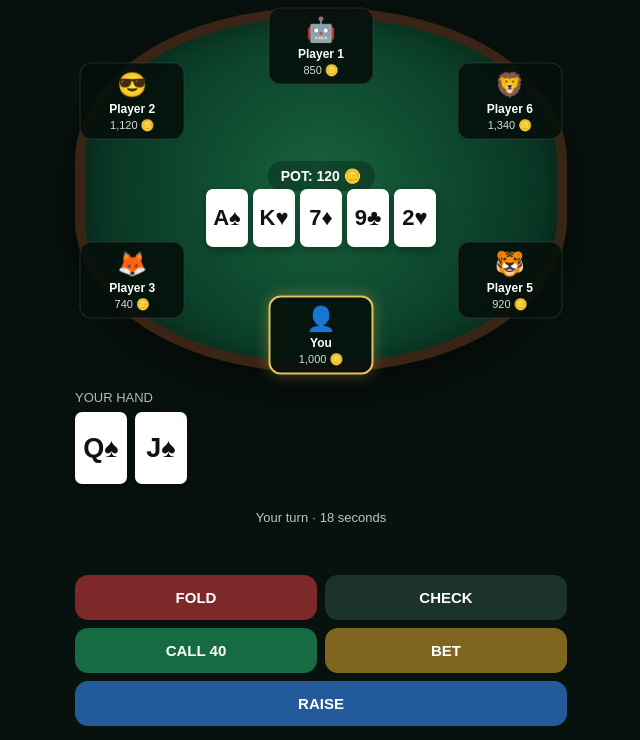
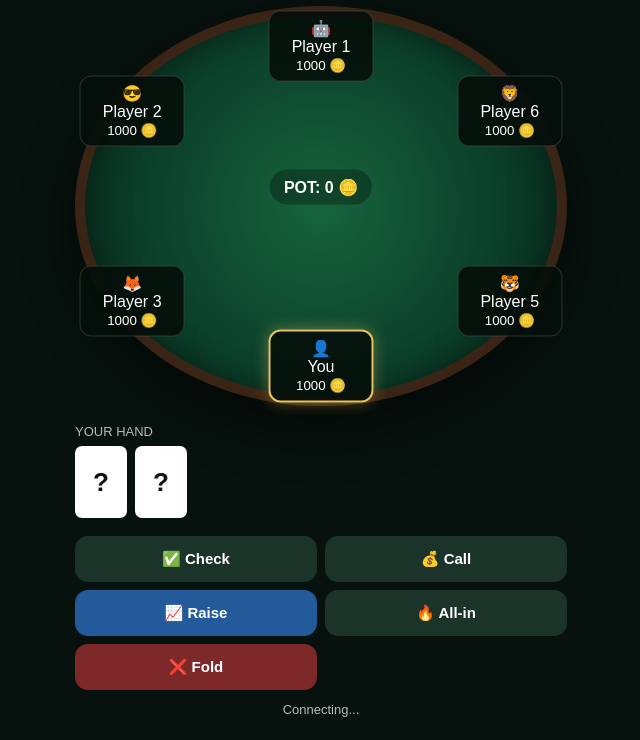
Before and after one commit to armanizadi1400-cmyk/-telegram-poker-bot, a plain HTML site: page web/index.html in a window 1280 px wide. Shown: the part 60-800 px from the top of the page, without its empty margins (319-959 px from the left). Drawn offline with Linux system fonts and the light colour scheme; a script that the page names is missing.

Commit message:
Update index.html

```diff
--- a/web/index.html
+++ b/web/index.html
@@ -1,81 +1,84 @@
 <!DOCTYPE html>
 <html lang="en">
 <head>
-  <meta charset="UTF-8" />
+    <meta charset="UTF-8">
     <meta
         name="viewport"
-    content="width=device-width, initial-scale=1.0, maximum-scale=1.0, user-scalable=no"
-  />
+        content="width=device-width, initial-scale=1.0,
+        maximum-scale=1.0, user-scalable=no"
+    >
+
     <title>Telegram Poker</title>
+
+    <script src="https://telegram.org/js/telegram-web-app.js"></script>
+
     <style>
         * {
             box-sizing: border-box;
-      -webkit-tap-highlight-color: transparent;
         }
-    html,
+
         body {
             margin: 0;
-      padding: 0;
-      width: 100%;
-      min-height: 100%;
+            min-height: 100vh;
             background: #07110d;
-      color: #fff;
+            color: white;
             font-family: Arial, sans-serif;
-      overflow-x: hidden;
         }
-    body {
-      min-height: 100vh;
-      display: flex;
-      justify-content: center;
-    }
+
         .app {
-      width: 100%;
             max-width: 520px;
             min-height: 100vh;
+            margin: auto;
             padding: 14px;
-      display: flex;
-      flex-direction: column;
         }
-    .topbar {
+
+        .top {
             display: flex;
             justify-content: space-between;
             align-items: center;
-      margin-bottom: 12px;
+            margin-bottom: 15px;
         }
-    .brand {
-      font-size: 20px;
-      font-weight: 800;
+
+        .logo {
+            font-size: 21px;
+            font-weight: bold;
         }
-    .balance {
-      padding: 8px 12px;
+
+        .chips {
+            background: #14241d;
+            padding: 9px 14px;
             border-radius: 12px;
-      background: #14241d;
-      font-size: 14px;
         }
+
         .table {
             position: relative;
-      width: 100%;
-      aspect-ratio: 1.35;
-      border-radius: 48% / 42%;
-      background: radial-gradient(circle, #17643e 0%, #0c422b 55%, #08291d 100%);
+            height: 400px;
+            border-radius: 50%;
+            background:
+                radial-gradient(
+                    circle,
+                    #17643e,
+                    #0b3e29 60%,
+                    #071f15
+                );
             border: 10px solid #3a2415;
             box-shadow:
-        0 18px 50px rgba(0, 0, 0, 0.45),
-        inset 0 0 30px rgba(0, 0, 0, 0.35);
-      margin: 10px 0 18px;
+                0 20px 50px rgba(0,0,0,.5),
+                inset 0 0 30px rgba(0,0,0,.4);
         }
+
         .pot {
             position: absolute;
-      top: 46%;
+            top: 45%;
             left: 50%;
             transform: translate(-50%, -50%);
-      padding: 7px 13px;
+            background: rgba(0,0,0,.3);
+            padding: 8px 14px;
             border-radius: 20px;
-      background: rgba(0, 0, 0, 0.28);
-      font-size: 14px;
-      font-weight: 700;
+            font-weight: bold;
         }
-    .community {
+
+        .board {
             position: absolute;
             top: 58%;
             left: 50%;
@@ -83,184 +86,258 @@
             display: flex;
             gap: 5px;
         }
+
         .card {
             width: 42px;
             height: 58px;
+            background: white;
+            color: #111;
             border-radius: 7px;
-      background: #fff;
-      color: #111;
             display: flex;
             align-items: center;
             justify-content: center;
-      font-size: 22px;
-      font-weight: 800;
-      box-shadow: 0 4px 8px rgba(0, 0, 0, 0.3);
+            font-size: 20px;
+            font-weight: bold;
         }
+
         .player {
             position: absolute;
             width: 105px;
             padding: 7px;
+            text-align: center;
+            background: rgba(5,15,11,.9);
             border-radius: 12px;
-      background: rgba(5, 15, 11, 0.88);
-      border: 1px solid rgba(255, 255, 255, 0.12);
-      text-align: center;
-      transform: translate(-50%, -50%);
+            border: 1px solid rgba(255,255,255,.15);
+            transform: translate(-50%,-50%);
         }
+
         .player.active {
             border: 2px solid #e7c45b;
-      box-shadow: 0 0 15px rgba(231, 196, 91, 0.35);
+            box-shadow: 0 0 15px rgba(231,196,91,.4);
         }
-    .avatar {
-      font-size: 24px;
+
+        .p1 {
+            top: 8%;
+            left: 50%;
         }
-    .name {
-      margin-top: 3px;
-      font-size: 12px;
-      font-weight: 700;
+
+        .p2 {
+            top: 25%;
+            left: 10%;
         }
-    .chips {
-      margin-top: 3px;
-      font-size: 11px;
-      color: #d8d8d8;
+
+        .p3 {
+            top: 75%;
+            left: 10%;
         }
-    .p1 { top: 8%; left: 50%; }
-    .p2 { top: 24%; left: 10%; }
-    .p3 { top: 76%; left: 10%; }
-    .p4 { top: 92%; left: 50%; }
-    .p5 { top: 76%; left: 90%; }
-    .p6 { top: 24%; left: 90%; }
+
+        .p4 {
+            top: 92%;
+            left: 50%;
+        }
+
+        .p5 {
+            top: 75%;
+            left: 90%;
+        }
+
+        .p6 {
+            top: 25%;
+            left: 90%;
+        }
+
         .hand {
-      margin-bottom: 14px;
+            margin-top: 18px;
         }
+
         .hand-title {
+            opacity: .7;
             font-size: 13px;
-      opacity: 0.7;
             margin-bottom: 7px;
         }
-    .hole-cards {
+
+        .hole {
             display: flex;
             gap: 8px;
         }
-    .hole-cards .card {
+
+        .hole .card {
             width: 52px;
             height: 72px;
-      font-size: 27px;
+            font-size: 26px;
         }
+
         .actions {
             display: grid;
-      grid-template-columns: repeat(2, 1fr);
+            grid-template-columns: 1fr 1fr;
             gap: 8px;
-      margin-top: auto;
+            margin-top: 18px;
         }
+
         button {
             border: 0;
             border-radius: 13px;
-      padding: 14px 10px;
+            padding: 14px;
+            color: white;
             font-size: 15px;
-      font-weight: 800;
-      color: white;
+            font-weight: bold;
             background: #1c3329;
-      cursor: pointer;
         }
-    button:active {
-      transform: scale(0.97);
-    }
+
         .primary {
             background: #176b42;
         }
+
         .danger {
             background: #7d2929;
         }
-    .gold {
-      background: #80651f;
-    }
+
         .raise {
-      grid-column: span 2;
             background: #235b9a;
         }
+
+        button:active {
+            transform: scale(.97);
+        }
+
         .status {
             text-align: center;
-      margin: 12px 0;
+            margin-top: 12px;
+            opacity: .7;
             font-size: 13px;
-      opacity: 0.75;
-    }
-    @media (max-width: 380px) {
-      .card {
-        width: 35px;
-        height: 50px;
-      }
-      .community {
-        gap: 3px;
-      }
-      .player {
-        width: 88px;
-      }
         }
     </style>
 </head>
+
 <body>
-  <main class="app">
-<div class="topbar">
-  <div class="brand">♠ Telegram Poker</div>
-  <div class="balance">🪙 1,000</div>
+
+<div class="app">
+
+    <div class="top">
+        <div class="logo">♠ Poker</div>
+        <div class="chips">
+            🪙 <span id="balance">1000</span>
         </div>
-<section class="table">
-  <div class="pot">POT: 120 🪙</div>
-  <div class="community">
-    <div class="card">A♠</div>
-    <div class="card">K♥</div>
-    <div class="card">7♦</div>
-    <div class="card">9♣</div>
-    <div class="card">2♥</div>
     </div>
+
+    <div class="table">
+
+        <div class="pot">
+            POT: <span id="pot">0</span> 🪙
+        </div>
+
+        <div class="board" id="board"></div>
+
         <div class="player p1">
-    <div class="avatar">🤖</div>
-    <div class="name">Player 1</div>
-    <div class="chips">850 🪙</div>
+            🤖
+            <div>Player 1</div>
+            <small>1000 🪙</small>
         </div>
+
         <div class="player p2">
-    <div class="avatar">😎</div>
-    <div class="name">Player 2</div>
-    <div class="chips">1,120 🪙</div>
+            😎
+            <div>Player 2</div>
+            <small>1000 🪙</small>
         </div>
+
         <div class="player p3">
-    <div class="avatar">🦊</div>
-    <div class="name">Player 3</div>
-    <div class="chips">740 🪙</div>
+            🦊
+            <div>Player 3</div>
+            <small>1000 🪙</small>
         </div>
+
         <div class="player p4 active">
-    <div class="avatar">👤</div>
-    <div class="name">You</div>
-    <div class="chips">1,000 🪙</div>
+            👤
+            <div id="username">You</div>
+            <small id="mychips">1000 🪙</small>
         </div>
+
         <div class="player p5">
-    <div class="avatar">🐯</div>
-    <div class="name">Player 5</div>
-    <div class="chips">920 🪙</div>
+            🐯
+            <div>Player 5</div>
+            <small>1000 🪙</small>
         </div>
+
         <div class="player p6">
-    <div class="avatar">🦁</div>
-    <div class="name">Player 6</div>
-    <div class="chips">1,340 🪙</div>
+            🦁
+            <div>Player 6</div>
+            <small>1000 🪙</small>
         </div>
-</section>
-<section class="hand">
-  <div class="hand-title">YOUR HAND</div>
-  <div class="hole-cards">
-    <div class="card">Q♠</div>
-    <div class="card">J♠</div>
+
     </div>
-</section>
-<div class="status">
-  Your turn · 18 seconds
+
+    <div class="hand">
+
+        <div class="hand-title">
+            YOUR HAND
         </div>
-<section class="actions">
-  <button class="danger">FOLD</button>
-  <button>CHECK</button>
-  <button class="primary">CALL 40</button>
-  <button class="gold">BET</button>
-  <button class="raise">RAISE</button>
-</section>
-  </main>
+
+        <div class="hole" id="hand">
+            <div class="card">?</div>
+            <div class="card">?</div>
+        </div>
+
+    </div>
+
+    <div class="actions">
+
+        <button onclick="action('check')">
+            ✅ Check
+        </button>
+
+        <button onclick="action('call')">
+            💰 Call
+        </button>
+
+        <button class="raise" onclick="action('raise')">
+            📈 Raise
+        </button>
+
+        <button onclick="action('allin')">
+            🔥 All-in
+        </button>
+
+        <button class="danger" onclick="action('fold')">
+            ❌ Fold
+        </button>
+
+    </div>
+
+    <div class="status" id="status">
+        Connecting...
+    </div>
+
+</div>
+
+<script>
+
+const tg = window.Telegram.WebApp;
+
+tg.ready();
+tg.expand();
+
+const user = tg.initDataUnsafe?.user;
+
+if (user) {
+    document.getElementById("username").innerText =
+        user.first_name || "You";
+}
+
+function action(type) {
+
+    document.getElementById("status").innerText =
+        "Action: " + type;
+
+    // مرحله بعد:
+    // ارسال action به Python backend
+
+    console.log({
+        action: type,
+        initData: tg.initData
+    });
+}
+
+</script>
+
 </body>
 </html>
```
Lines whose indentation alone changed are shown as unchanged.
